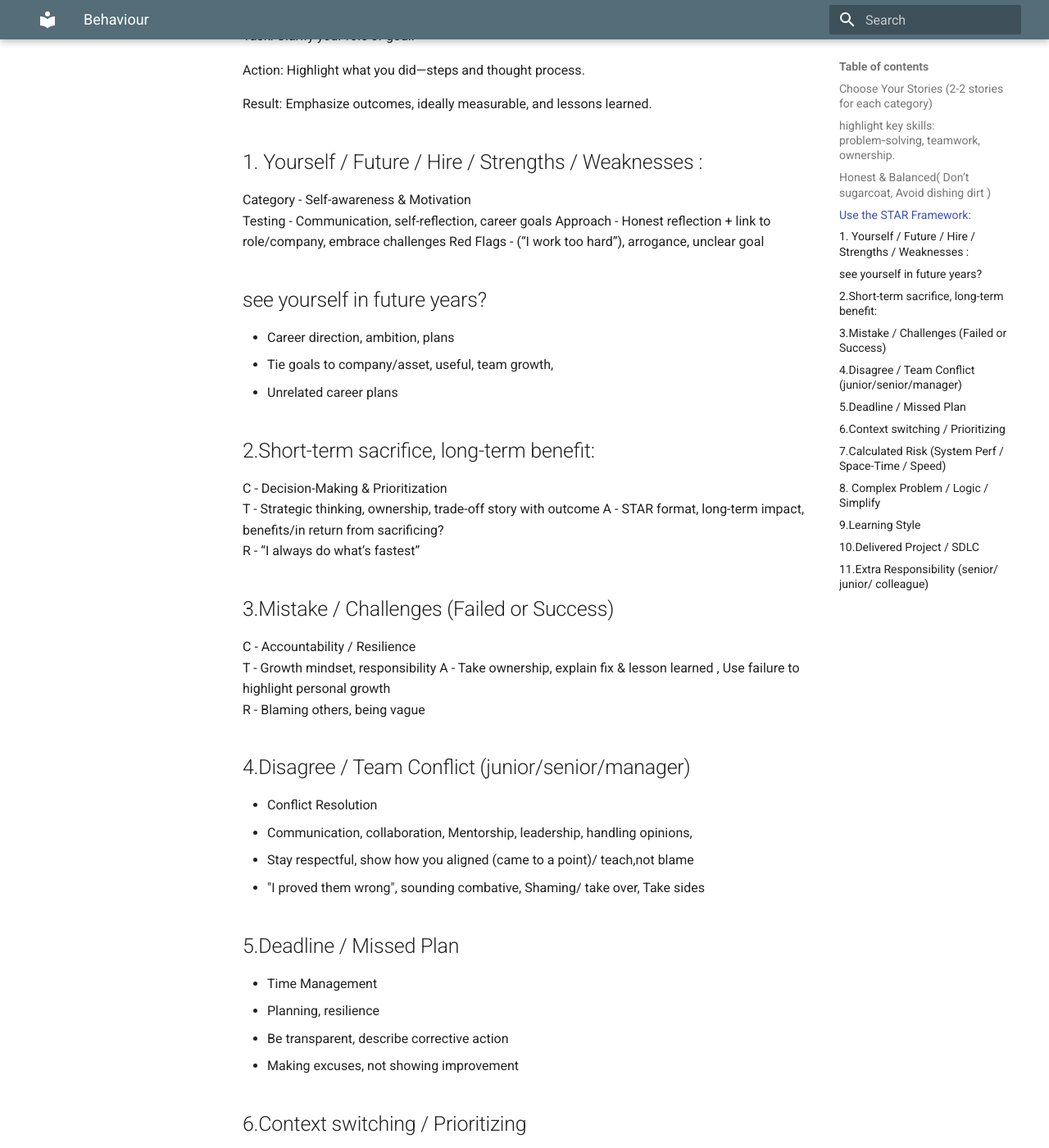
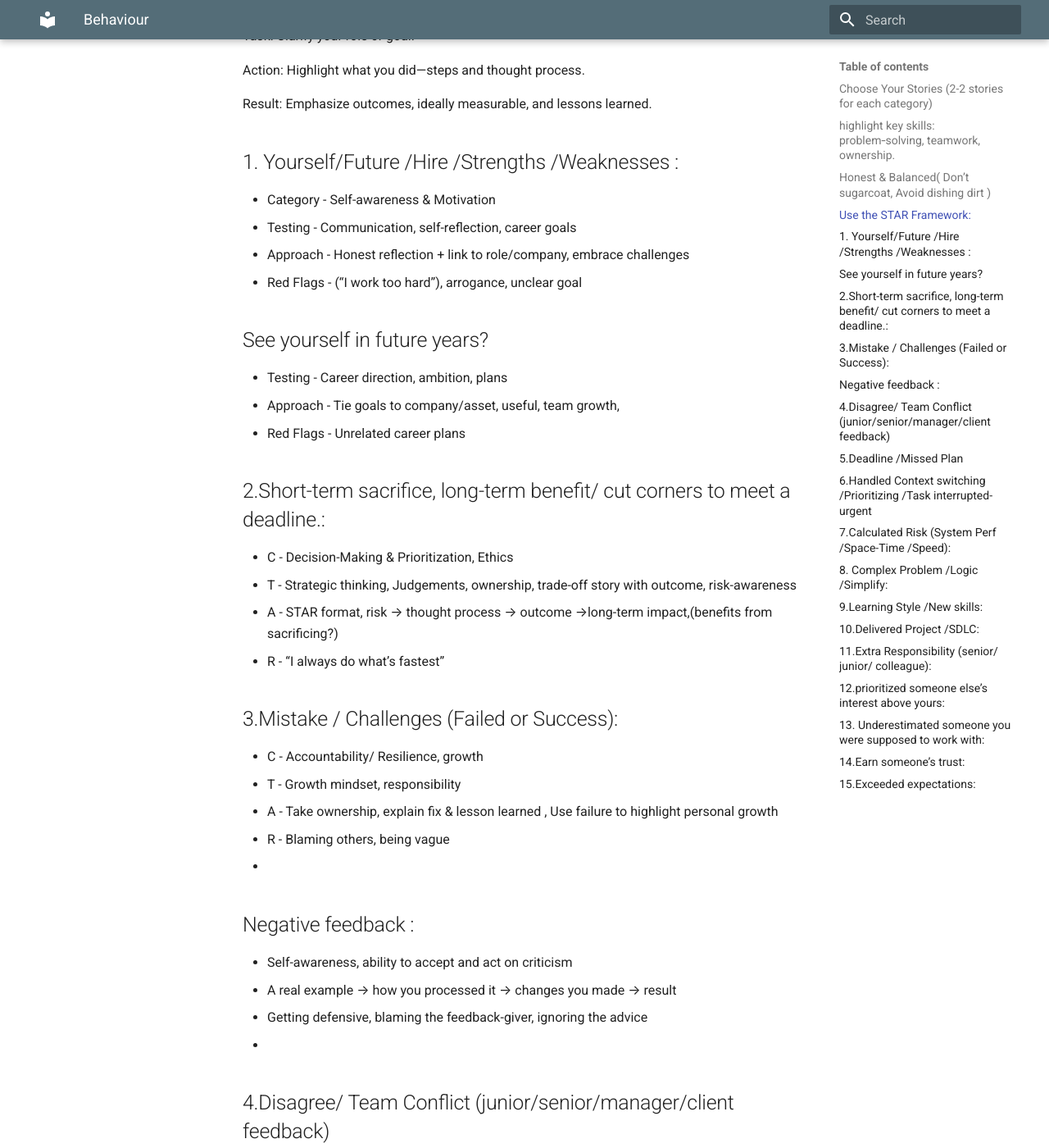
Before and after one commit to Manisha-sharda-Prasad/python-backend, an MkDocs documentation site: the page built from docs/Behaviour.md, in a window 1280 px wide and 1400 px high, scrolled down 514 px. Shown: the whole window at 82% size. Built offline with MkDocs 1.6.1 and Material for MkDocs 9.7.7, drawn with Linux system fonts in a browser that asks for light colours; some of the changed text lies outside the part shown.

Commit message:
behaviour

```diff
--- a/docs/Behaviour.md
+++ b/docs/Behaviour.md
@@ -10,74 +10,102 @@
 
 Result: Emphasize outcomes, ideally measurable, and lessons learned.
 
-## 1.  Yourself / Future / Hire / Strengths / Weaknesses :
-Category	- Self-awareness & Motivation
-Testing	    - Communication, self-reflection, career goals
-Approach	- Honest reflection + link to role/company, embrace challenges
-Red Flags   -  (“I work too hard”), arrogance, unclear goal
+## 1. Yourself/Future /Hire /Strengths /Weaknesses :
+- Category	- Self-awareness & Motivation
+- Testing	- Communication, self-reflection, career goals
+- Approach	- Honest reflection + link to role/company, embrace challenges
+- Red Flags - (“I work too hard”), arrogance, unclear goal
 
-## see yourself in future years?
-- Career direction, ambition, plans
-- Tie goals to company/asset, useful, team growth,
-- Unrelated career plans
+## See yourself in future years?
+- Testing   - Career direction, ambition, plans
+- Approach  - Tie goals to company/asset, useful, team growth,
+- Red Flags - Unrelated career plans
 
-## 2.Short-term sacrifice, long-term benefit:
-C - Decision-Making & Prioritization
-T - Strategic thinking, ownership, trade-off story with outcome
-A - STAR format, long-term impact, benefits/in return from sacrificing?
-R - “I always do what’s fastest”
+## 2.Short-term sacrifice, long-term benefit/ cut corners to meet a deadline.:
+- C - Decision-Making & Prioritization, Ethics
+- T - Strategic thinking, Judgements, ownership, trade-off story with outcome, risk-awareness
+- A - STAR format, risk → thought process → outcome →long-term impact,(benefits from sacrificing?)
+- R - “I always do what’s fastest”
 
-## 3.Mistake / Challenges (Failed or Success)
-C - Accountability	/ Resilience
-T - Growth mindset, responsibility
-A - Take ownership, explain fix & lesson learned , Use failure to highlight personal growth
-R - Blaming others, being vague
+## 3.Mistake / Challenges (Failed or Success):
+- C - Accountability/ Resilience, growth
+- T - Growth mindset, responsibility
+- A - Take ownership, explain fix & lesson learned , Use failure to highlight personal growth
+- R - Blaming others, being vague
+-
+## Negative feedback :
+- Self-awareness, ability to accept and act on criticism
+- A real example → how you processed it → changes you made → result
+- Getting defensive, blaming the feedback-giver, ignoring the advice
+-
+## 4.Disagree/ Team Conflict (junior/senior/manager/client feedback)
+- C - Conflict Resolution
+- T - Communication, collaboration, Mentorship, leadership, handling opinions,
+- A - Stay respectful, show how you aligned	(came to a point)/ teach,not blame
+- R - "I proved them wrong", sounding combative, Shaming/ take over, Take sides
 
-## 4.Disagree / Team Conflict (junior/senior/manager)
-- Conflict Resolution
-- Communication, collaboration, Mentorship, leadership, handling opinions,
-- Stay respectful, show how you aligned	(came to a point)/ teach,not blame
-- "I proved them wrong", sounding combative, Shaming/ take over, Take sides
-
-
-## 5.Deadline / Missed Plan
+## 5.Deadline /Missed Plan
 - Time Management
 - Planning, resilience
 - Be transparent, describe corrective action
 - Making excuses, not showing improvement
 
-## 6.Context switching / Prioritizing
-- Adaptability
-- Focus, efficiency under pressure
+## 6.Handled Context switching /Prioritizing /Task interrupted-urgent
+- Adaptability,
+- Focus, efficiency under pressure, Multi tasking
 - Mention task management tools/process
 - “got overwhelmed/ dropped tasks”
 
-## 7.Calculated Risk (System Perf / Space-Time / Speed)
+## 7.Calculated Risk (System Perf /Space-Time /Speed):
 - Judgment under Uncertainty
 - Trade-offs, performance, scalability
 - Show technical thought process + metrics
 - Blind risk-taking without mitigation
 
-## 8. Complex Problem / Logic / Simplify
+## 8. Complex Problem /Logic /Simplify:
 - Problem Solving
 - Systems thinking, coding maturity
 - Break down big problem, explain simplification
 - Overcomplicating; vague logic
 
-## 9.Learning Style
+## 9.Learning Style	/New skills:
 - Growth & Curiosity
 - Learning ability, adaptability, updated
-- Example of fast learning (new tech, stack)
-- "I just Google everything / ask chatgpt" with no structure
+- Example of fast learning (new tech, stack), Motivation + method + use
+- "I just Google everything / ask chatgpt" - no structure/ Change for the sake of change
 
-## 10.Delivered Project / SDLC
+## 10.Delivered Project /SDLC:
 - Execution
 - Project planning, SDLC ownership
 - Use a full lifecycle story (from idea to release)
 - Over-crediting self not showing  team efforts
 
-## 11.Extra Responsibility	(senior/ junior/ colleague)
+## 11.Extra Responsibility	(senior/ junior/ colleague):
 - Initiative
-- Leadership motivation, Independent, switch roles, multitask
-- Volunteer task, positive result, team benefit
+- Leadership motivation, Independent, switch roles, multitask, Coaching, Cross-team communication
+- Volunteer task, positive result, team benefit, coordination + deliver
 - Bragging too much without outcome
+
+## 12.prioritized someone else’s interest above yours:
+- Teamwork & Empathy
+- Humility, collaboration, trust-building
+- Show how team goals mattered more than personal recognition
+- Sounding resentful or forced, turning it into a complaint
+
+## 13. Underestimated someone you were supposed to work with:
+- Humility & Growth
+- Bias awareness, learning from others
+- Show self-reflection → lesson → stronger relationship
+- Arrogance, no real growth shown
+
+## 14.Earn someone’s trust:
+- Trust & Relationship Building
+- Emotional intelligence, persistence
+- Conflict or doubt → actions → trust built over time
+- Manipulative behavior, expecting instant trust
+
+## 15.Exceeded expectations:
+- Execution & Initiative
+- Impact, reliability
+- Set the bar → what you did extra → positive impact on team or customer
+- Boasting without real impact
```
